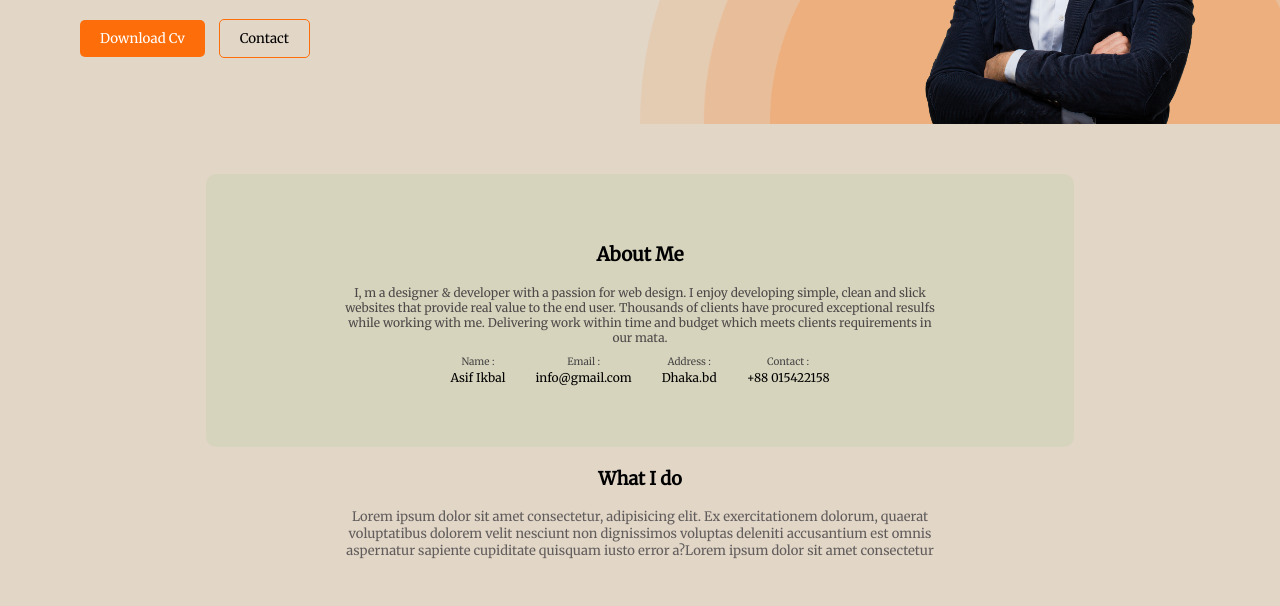
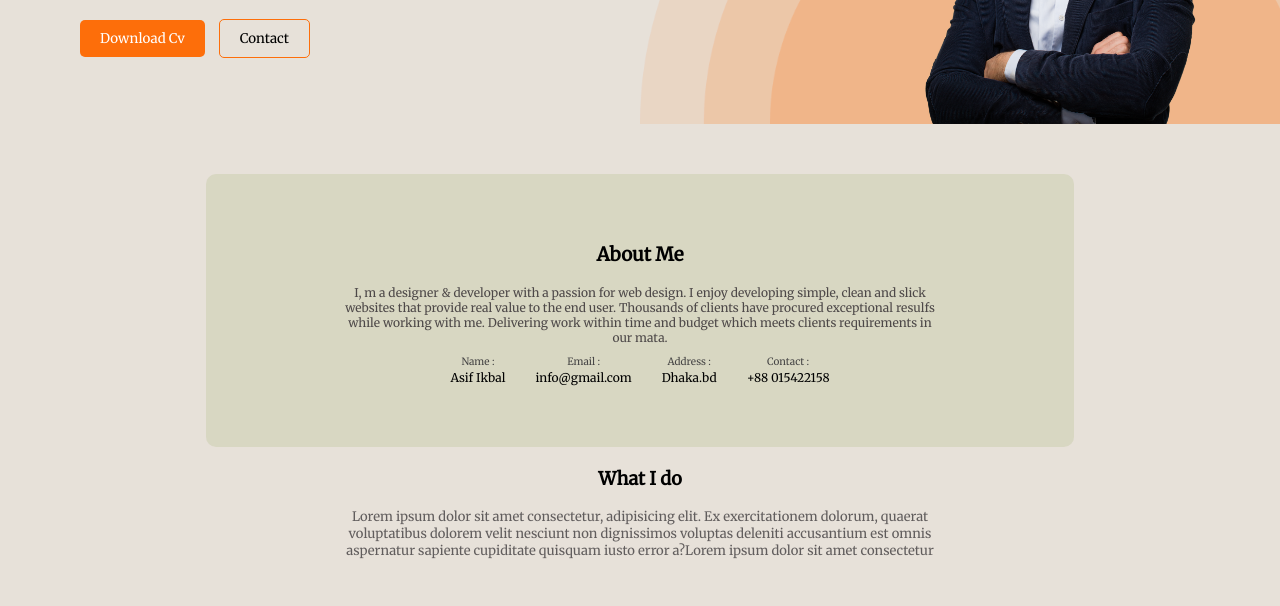
Before and after one commit to mdasif61/first-web, a plain HTML site: page index.html in a window 1280 px wide. Shown: the part 332-938 px from the top of the page. Drawn offline with Linux system fonts and the light colour scheme.

Commit message:
bg-color-change

```diff
--- a/styles/portfolio.css
+++ b/styles/portfolio.css
@@ -1,6 +1,6 @@
 body{
     margin:0px auto;
-    background-color: rgb(226, 214, 198);
+    background-color: rgb(231, 225, 217);
     font-family: 'Merriweather', serif;
 }
 .btn-primary{
@@ -17,9 +17,7 @@ body{
     border:1px solid #FD6E0A;
     color:#FD6E0A;
 }
-.mary-logo{
 
-}
 nav{
     display: flex;
     justify-content: space-between;
```
